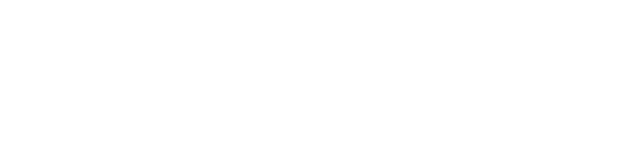
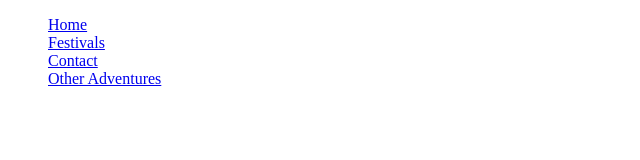
Before and after one commit to welchtr/2018-highlights, a plain HTML site: page index.html in a window 1280 px wide. Shown: the whole page, without its empty margins (0-640 px from the left). Drawn offline with Linux system fonts and the light colour scheme.

Commit message:
added nav bar link doesnt link to pages yet

```diff
--- a/assets/style.css
+++ b/assets/style.css
@@ -0,0 +1,3 @@
+ ul {
+  list-style-type: none;
+}
--- a/index.html
+++ b/index.html
@@ -2,10 +2,19 @@
 <html lang="en" dir="ltr">
   <head>
     <meta charset="utf-8">
+    <!-- Link to CSS Style Sheet-->
+    <link rel="stylesheet" href="assets/style.css">
     <title>Best of 2018</title>
   </head>
 
   <body>
 
+  <ul>
+    <li><a class="navbarLinks" href="#home">Home</a></li>
+    <li><a href="#festLink">Festivals</a></li>
+    <li><a href="#concertLink">Contact</a></li>
+    <li><a href="#adventureLink"> Other Adventures </a></li>
+  </ul>
+
   </body>
 </html>
```
